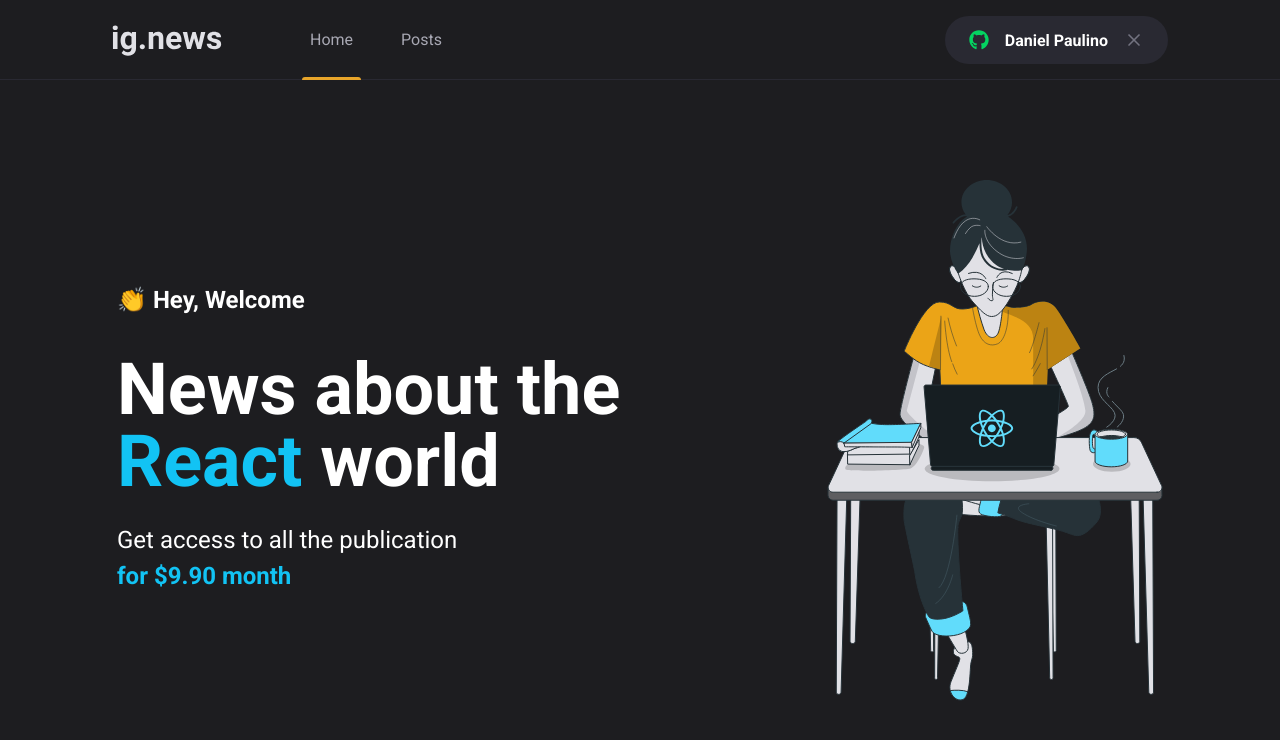
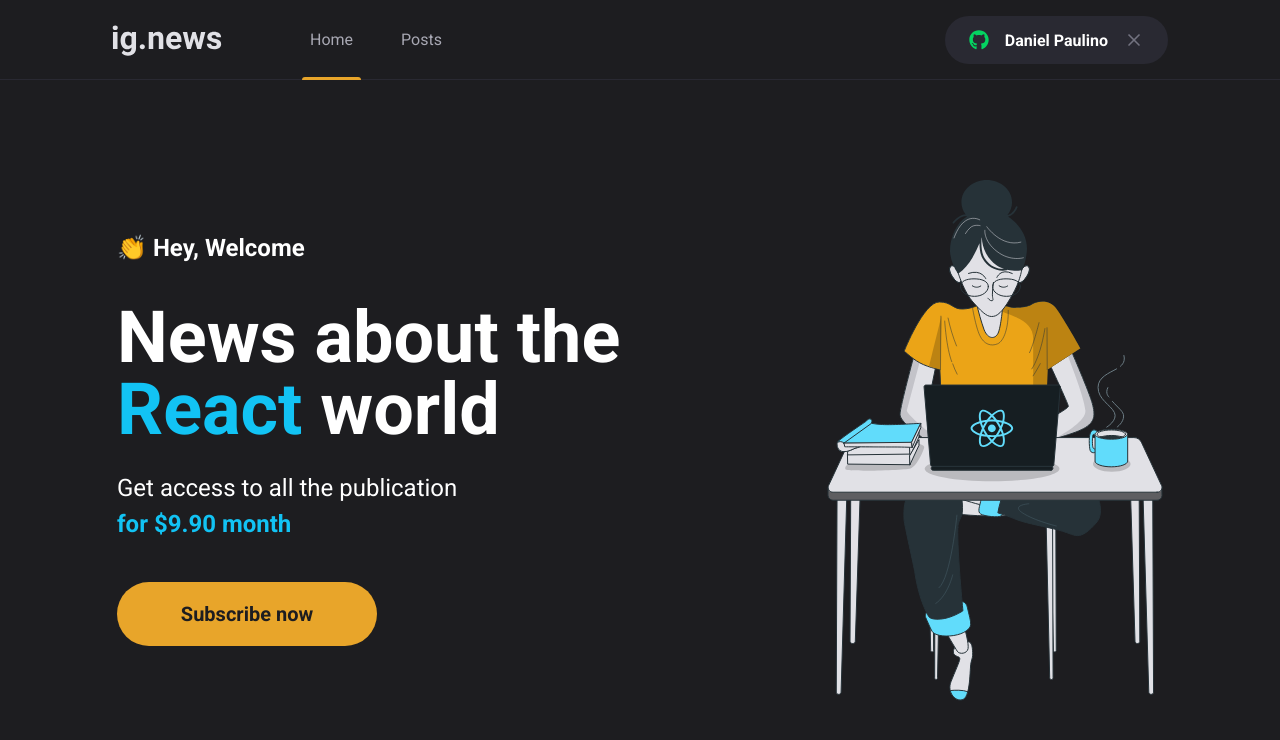
Before and after one commit to danielPaulinoMesquita/rocketseat-next, a Next.js app: page / in a window 1280 px wide. Shown: the top 740 px of the page. Built offline with nearby package versions, Linux system fonts and the light colour scheme.

Commit message:
9- Added button of subscribe now in page home.

```diff
--- /dev/null
+++ b/src/components/SubscribeButton/index.tsx
@@ -0,0 +1,11 @@
+import styles from './styles.module.scss';
+
+export function SubscribeButton(){
+    return (
+        <button
+        type="button"
+        className={styles.subscribeButton}>
+            Subscribe now
+        </button>
+    )
+}
--- /dev/null
+++ b/src/components/SubscribeButton/styles.module.scss
@@ -0,0 +1,21 @@
+.subscribeButton{
+  width: 260px;
+  height: 4rem;
+  border:0;
+  border-radius: 2rem;
+  background: var(--yellow-500);
+  color: var(--gray-900);
+  font-size: 1.25rem;
+  font-weight: bold;
+
+  display: flex;
+  align-items: center;
+  justify-content: center;
+
+  transition: filter 0.2s;
+
+  &:hover {
+    filter: brightness(0.8);
+  }
+
+}
--- a/src/pages/home.module.scss
+++ b/src/pages/home.module.scss
@@ -38,4 +38,8 @@
       font-weight: bold;
     }
   }
+
+  button {
+    margin-top: 2.5rem;
+  }
 }
--- a/src/pages/index.tsx
+++ b/src/pages/index.tsx
@@ -1,5 +1,6 @@
 import Head from "next/head";
 import styles from './home.module.scss'
+import {SubscribeButton} from "../components/SubscribeButton";
 
 export default function Home() {
   return (
@@ -15,6 +16,7 @@
                       Get access to all the publication <br/>
                       <span>for $9.90 month</span>
                   </p>
+                  <SubscribeButton/>
               </section>
               <img src="/images/avatar.svg" alt="Girl Coding"/>
           </main>
```
